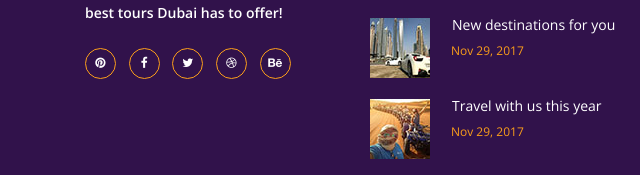
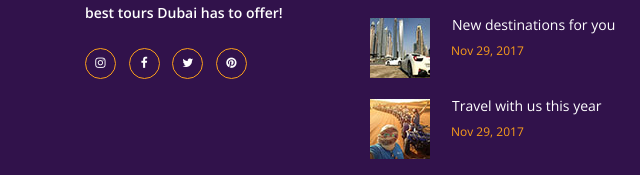
Before and after one commit to gamestorelife/dubaibooker.io, a plain HTML site: page about.html in a window 1280 px wide. Shown: the part 2849-3024 px from the top of the page, 0-640 px from the left. Drawn offline with nearby package versions, Linux system fonts and the light colour scheme.

Commit message:
update about
update about

```diff
--- a/about.html
+++ b/about.html
@@ -386,11 +386,10 @@
 							</div>
 							<p class="footer_about_text">Be prepared to learn so much while enjoying the amazing views and the best tours Dubai has to offer!</p>
 							<ul class="footer_social_list">
-								<li class="footer_social_item"><a href="#"><i class="fa fa-pinterest"></i></a></li>
+								<li class="footer_social_item"><a href="#"><i class="fa fa-instagram"></i></a></li>
 								<li class="footer_social_item"><a href="#"><i class="fa fa-facebook-f"></i></a></li>
 								<li class="footer_social_item"><a href="#"><i class="fa fa-twitter"></i></a></li>
-								<li class="footer_social_item"><a href="#"><i class="fa fa-dribbble"></i></a></li>
-								<li class="footer_social_item"><a href="#"><i class="fa fa-behance"></i></a></li>
+								<li class="footer_social_item"><a href="#"><i class="fa fa-pinterest"></i></a></li>
 							</ul>
 						</div>
 					</div>
```
